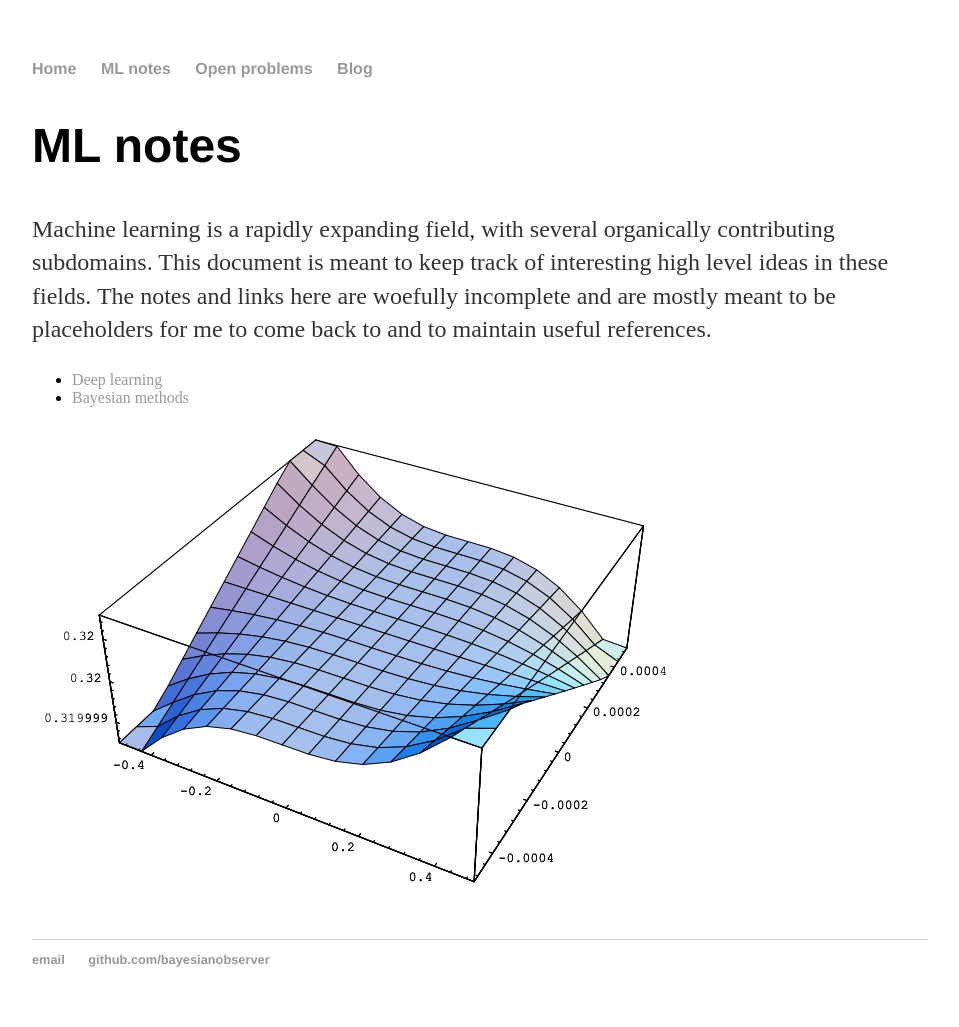
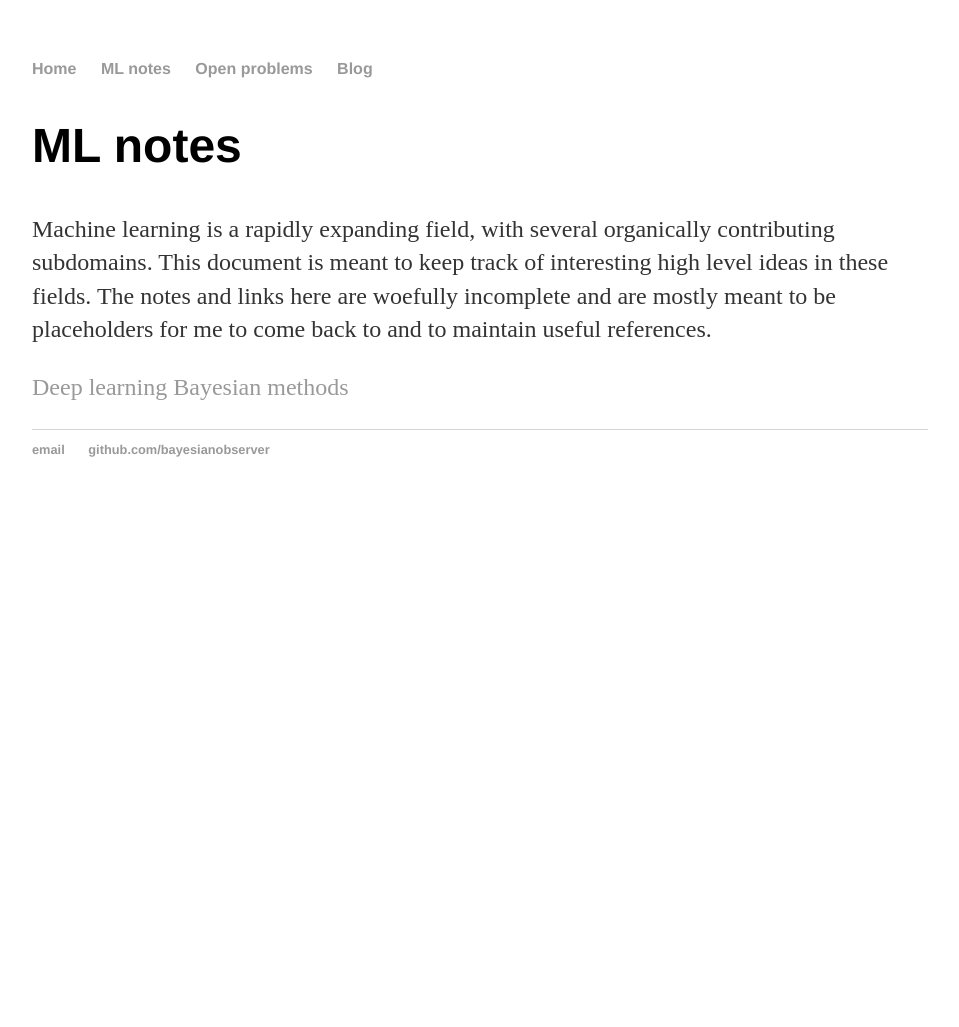
Before and after one commit to bayesianobserver/bayesianobserver.github.io, a Jekyll site: the page built from ml/notes.md, in a window 1280 px wide. Shown: the whole page, without its empty margins (160-1119 px from the left). Built offline with Jekyll 4.4.1, drawn with Linux system fonts in a browser that asks for light colours; after the commit the page ends 900 px from its top, so only the background shows below that.

Commit message:
Update notes.md

```diff
--- a/ml/notes.md
+++ b/ml/notes.md
@@ -7,8 +7,5 @@ title: ML notes
 Machine learning is a rapidly expanding field, with several organically contributing subdomains. This document is meant to keep track of interesting high level ideas in these fields. The notes and links here are woefully incomplete and are mostly meant to be placeholders for me to come back to and to maintain useful references.
 </p>
 
-- [Deep learning](/ml/deeplearning)
-- [Bayesian methods](/ml/bayesianmethods)
-
-
-![alt text](/assets/errSurface.png "Error Surface")
+[Deep learning](/ml/deeplearning)
+[Bayesian methods](/ml/bayesianmethods)
```
